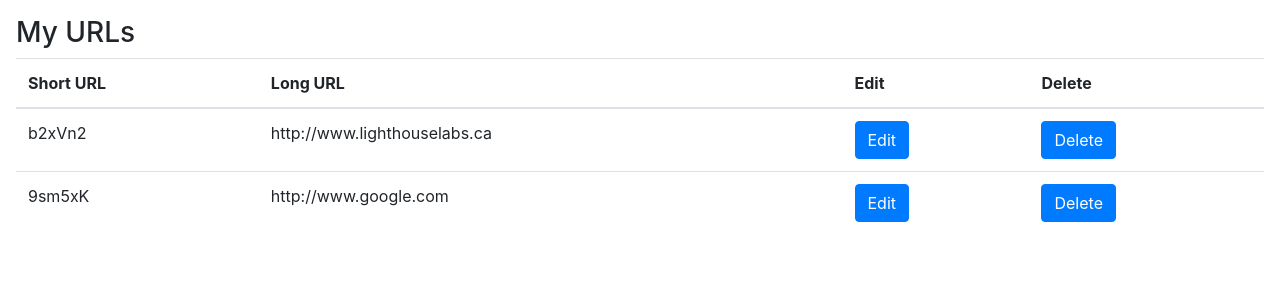
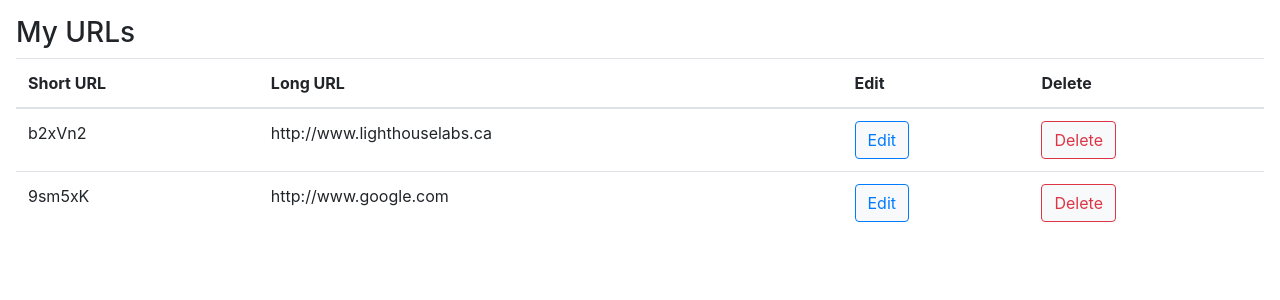
Before and after one commit to AdelRashed97/tinyapp, a Node server app: page /urls in a window 1280 px wide. Shown: the part 94-394 px from the top of the page. Run offline with Node 20, Linux system fonts and the light colour scheme; some libraries are stand-ins or nearby versions.

Commit message:
changed the edit and delete buttons color for the /urls page

```diff
--- a/views/urls_index.ejs
+++ b/views/urls_index.ejs
@@ -30,12 +30,12 @@
             <td><%= urls[url] %></td>
             <td>
               <form class="form-inline" action= "/urls/<%= url %>/edit" method="GET">
-                  <button type="submit" class="btn btn-primary">Edit</button>
+                  <button type="submit" class="btn btn-light btn-outline-primary">Edit</button>
               </form>
             </td>
             <td>
               <form class="form-inline" action= "/urls/<%= url %>/delete" method="POST">
-                  <button type="submit" class="btn btn-primary">Delete</button>
+                  <button type="submit" class="btn btn-light btn-outline-danger">Delete</button>
               </form>
             </td>
           </tr>
```
